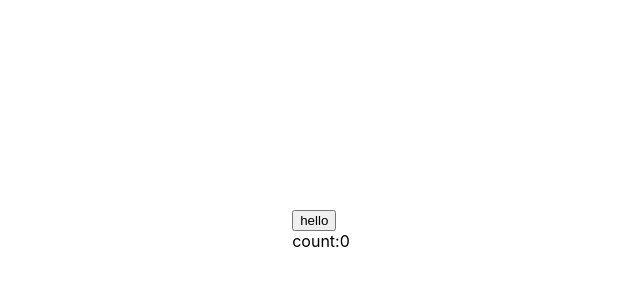
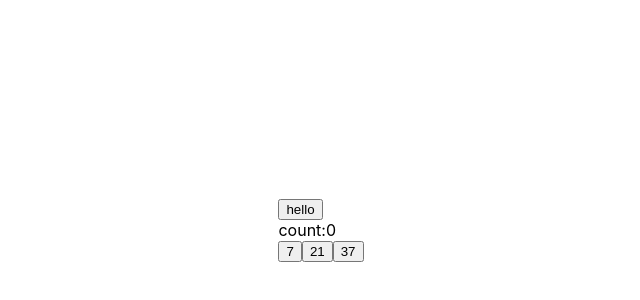
Before and after one commit to eshellster/react-hooks-2020, a React (Create React App) app: page / in a window 1280 px wide. Shown: the part 170-470 px from the top of the page, without its empty margins (319-959 px from the left). Built offline with nearby package versions, Linux system fonts and the light colour scheme.

Commit message:
확장 기본적인 상태

```diff
--- a/src/App.js
+++ b/src/App.js
@@ -1,9 +1,11 @@
 import React, { useState, useCallback } from "react";
 import "./App.css";
 import { Hello } from "./Hello";
+import { Square } from "./Square";
 
 const App = () => {
   const [count, setCount] = useState(0);
+  const favoriteNums = [7, 21, 37];
 
   const increment = useCallback((n) => setCount((c) => c + n), [setCount]);
 
@@ -11,6 +13,9 @@ const App = () => {
     <div>
       <Hello increment={increment} />
       <div>count:{count}</div>
+      {favoriteNums.map((n) => {
+        return <Square key={n} onClick={() => increment(n)} n={n} />;
+      })}
     </div>
   );
 };
--- /dev/null
+++ b/src/Square.js
@@ -0,0 +1,7 @@
+import React from "react";
+import { useCountRenders } from "./useCountRenders";
+
+export const Square = React.memo(({ onClick, n }) => {
+  useCountRenders();
+  return <button onClick={onClick}>{n}</button>;
+});
```
